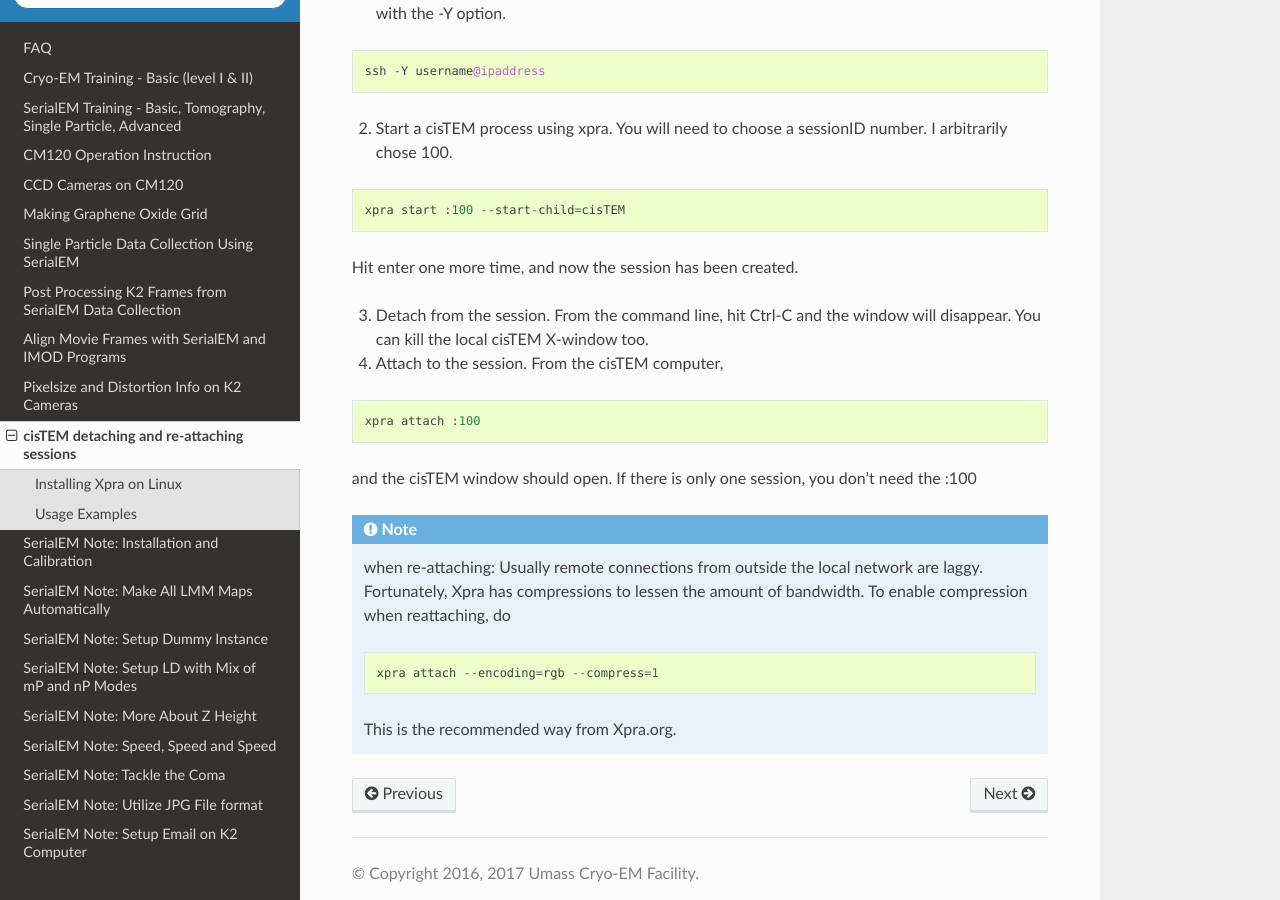
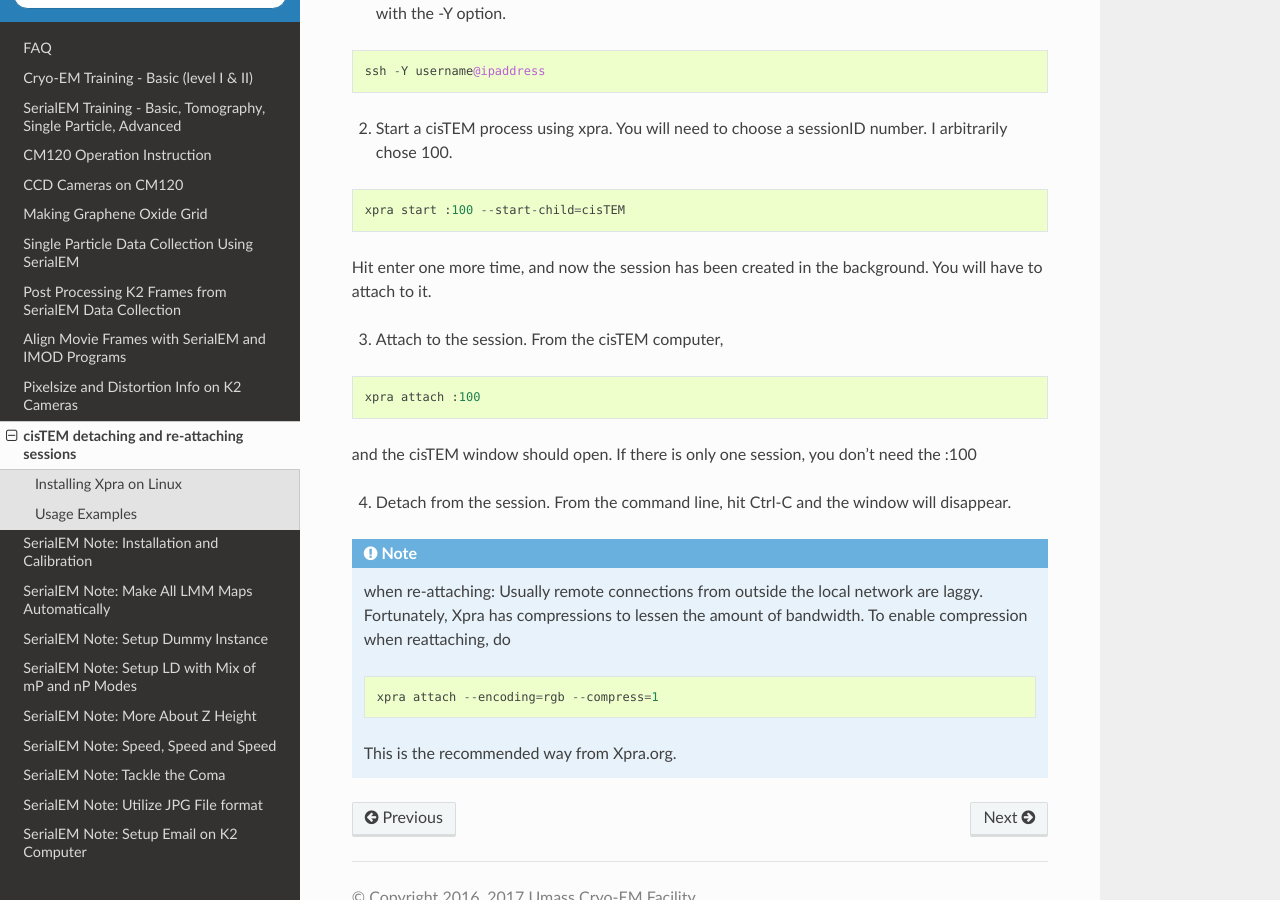
Before and after one commit to xuchen66/sphinx-emdocs, a Sphinx documentation site: the page built from source/detach-and-reattach-cistem.rst, in a window 1280 px wide and 900 px high, scrolled down 1149 px. Built offline with Sphinx 7.4.7 and the Read the Docs theme 2.0.0, drawn with Linux system fonts in a browser that asks for light colours; pages that are not in the unit, such as notebooks, are missing from menus.

Commit message:
Update detach-and-reattach-cistem.rst

```diff
--- a/source/detach-and-reattach-cistem.rst
+++ b/source/detach-and-reattach-cistem.rst
@@ -66,18 +66,17 @@
 
    xpra start :100 --start-child=cisTEM
 
-Hit enter one more time, and now the session has been created.
+Hit enter one more time, and now the session has been created in the background. You will have to attach to it.
 
-3. Detach from the session. From the command line, hit Ctrl-C and the window will disappear. You can kill the local cisTEM X-window too.
-
-
-4. Attach to the session. From the cisTEM computer,
+3. Attach to the session. From the cisTEM computer,
 
 .. code-block:: ruby
 
    xpra attach :100
 
 and the cisTEM window should open. If there is only one session, you don't need the :100
+
+4. Detach from the session. From the command line, hit Ctrl-C and the window will disappear.
 
 .. Note::
 
```
